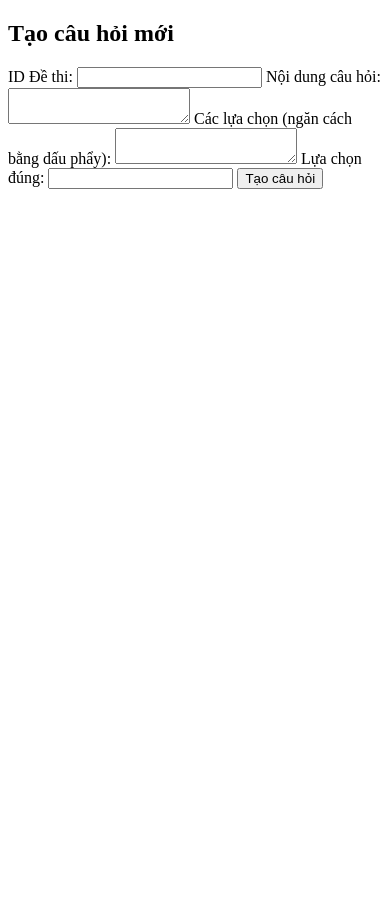
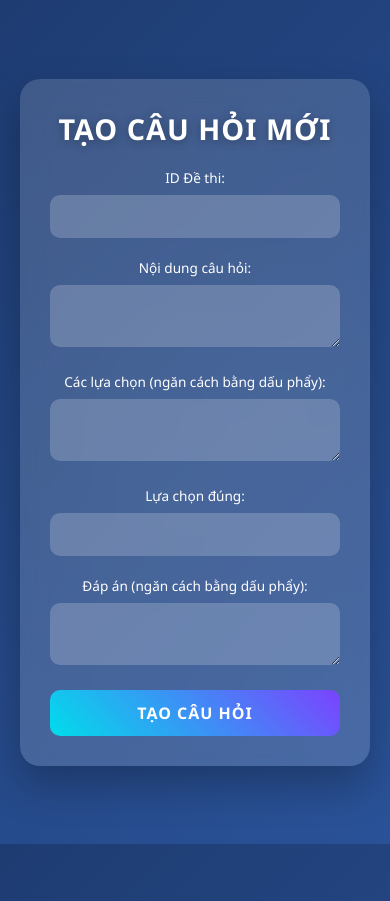
Before and after one commit to nguyenduccanh011/Website_On_Thi_Trac_Nghiem_PHP, a PHP site: page /views/question/create.php in a window 390 px wide. Before the commit the page ends 189 px from the top, so only its background shows below. Run offline with PHP 8.4, Linux system fonts and the light colour scheme.

Commit message:
thêm trang tạo câu hỏi, css

```diff
--- a/controllers/QuestionController.php
+++ b/controllers/QuestionController.php
@@ -8,6 +8,9 @@ class QuestionController {
 
     public function createQuestion($exam_id, $content, $options, $correct_option) {
         $stmt = $this->conn->prepare("INSERT INTO questions (exam_id, content, options, correct_option) VALUES (?, ?, ?, ?)");
+        if ($stmt === false) {
+            return "Lỗi: " . $this->conn->error;
+        }
         $stmt->bind_param("isss", $exam_id, $content, $options, $correct_option);
         if ($stmt->execute()) {
             return "Câu hỏi đã được tạo thành công.";
--- a/views/question/create.php
+++ b/views/question/create.php
@@ -5,7 +5,160 @@
     <meta name="viewport" content="width=device-width, initial-scale=1.0">
     <title>Tạo câu hỏi mới</title>
     <style>
-        /* ...existing styles... */
+        /* Reset mặc định */
+        * {
+            margin: 0;
+            padding: 0;
+            box-sizing: border-box;
+            font-family: 'Segoe UI', Tahoma, Geneva, Verdana, sans-serif;
+        }
+
+        body {
+            min-height: 100vh;
+            display: flex;
+            justify-content: center;
+            align-items: center;
+            background: linear-gradient(135deg, #1e3c72 0%, #2a5298 100%);
+            overflow: hidden;
+            position: relative;
+        }
+
+        /* Container chính */
+        .question-container {
+            background: rgba(255, 255, 255, 0.15);
+            backdrop-filter: blur(12px);
+            border-radius: 20px;
+            padding: 50px;
+            width: 100%;
+            max-width: 500px;
+            box-shadow: 0 20px 40px rgba(0, 0, 0, 0.25);
+            text-align: center;
+            animation: slideUp 0.8s ease-out;
+        }
+
+        /* Hiệu ứng slide-up */
+        @keyframes slideUp {
+            from {
+                opacity: 0;
+                transform: translateY(30px);
+            }
+            to {
+                opacity: 1;
+                transform: translateY(0);
+            }
+        }
+
+        h2 {
+            color: #fff;
+            font-size: 2.2em;
+            margin-bottom: 20px;
+            letter-spacing: 1px;
+            text-transform: uppercase;
+            text-shadow: 0 2px 10px rgba(0, 0, 0, 0.3);
+        }
+
+        /* Label và input */
+        form label {
+            color: #fff;
+            font-size: 0.95em;
+            margin-bottom: 8px;
+            display: block;
+            font-weight: 500;
+        }
+
+        form input[type="text"],
+        form textarea {
+            width: 100%;
+            padding: 12px 15px;
+            margin-bottom: 20px;
+            border: none;
+            border-radius: 10px;
+            background: rgba(255, 255, 255, 0.2);
+            color: #fff;
+            font-size: 1em;
+            transition: all 0.3s ease;
+        }
+
+        form input[type="text"]:focus,
+        form textarea:focus {
+            outline: none;
+            background: rgba(255, 255, 255, 0.3);
+            box-shadow: 0 0 10px rgba(255, 255, 255, 0.5);
+        }
+
+        /* Nút tạo câu hỏi */
+        button {
+            width: 100%;
+            padding: 12px;
+            border: none;
+            border-radius: 10px;
+            background: linear-gradient(45deg, #00ddeb, #7b42ff);
+            color: #fff;
+            font-size: 1.1em;
+            font-weight: 600;
+            cursor: pointer;
+            transition: transform 0.3s ease, box-shadow 0.3s ease;
+            text-transform: uppercase;
+            letter-spacing: 1px;
+        }
+
+        button:hover {
+            transform: translateY(-3px);
+            box-shadow: 0 10px 20px rgba(0, 221, 235, 0.4);
+        }
+
+        button:active {
+            transform: translateY(0);
+        }
+
+        /* Hiệu ứng nền động */
+        body::before {
+            content: '';
+            position: absolute;
+            top: 0;
+            left: 0;
+            width: 100%;
+            height: 100%;
+            background: radial-gradient(circle, rgba(255, 255, 255, 0.08) 0%, rgba(255, 255, 255, 0) 70%);
+            animation: pulse 12s infinite;
+            z-index: -1;
+        }
+
+        @keyframes pulse {
+            0% {
+                transform: scale(1);
+                opacity: 0.4;
+            }
+            50% {
+                transform: scale(1.15);
+                opacity: 0.2;
+            }
+            100% {
+                transform: scale(1);
+                opacity: 0.4;
+            }
+        }
+
+        /* Responsive */
+        @media (max-width: 480px) {
+            .question-container {
+                padding: 30px;
+                margin: 20px;
+            }
+            h2 {
+                font-size: 1.8em;
+            }
+            form label {
+                font-size: 0.85em;
+            }
+            form input[type="text"],
+            form textarea {
+                font-size: 0.9em;
+            }
+            button {
+                font-size: 1em;
+            }
+        }
     </style>
 </head>
 <body>
@@ -13,7 +166,7 @@
         <h2>Tạo câu hỏi mới</h2>
         <form method="post" action="store.php">
             <label for="exam_id">ID Đề thi:</label>
-            <input type="text" id="exam_id" name="exam_id" required>
+            <input type="text" id="exam_id" name="exam_id" value="<?php echo $_GET['exam_id'] ?? ''; ?>" required>
 
             <label for="content">Nội dung câu hỏi:</label>
             <textarea id="content" name="content" required></textarea>
@@ -24,6 +177,9 @@
             <label for="correct_option">Lựa chọn đúng:</label>
             <input type="text" id="correct_option" name="correct_option" required>
 
+            <label for="answers">Đáp án (ngăn cách bằng dấu phẩy):</label>
+            <textarea id="answers" name="answers" required></textarea>
+
             <button type="submit">Tạo câu hỏi</button>
         </form>
     </div>
```
Also changed, not shown: controllers/AnswerController.php (added, +19 -0 lines), exam_system.sql (added, +259 -0 lines), update_db.sql (added, +29 -0 lines), views/exam/store.php (added, +25 -0 lines), views/question/store.php (added, +30 -0 lines).
